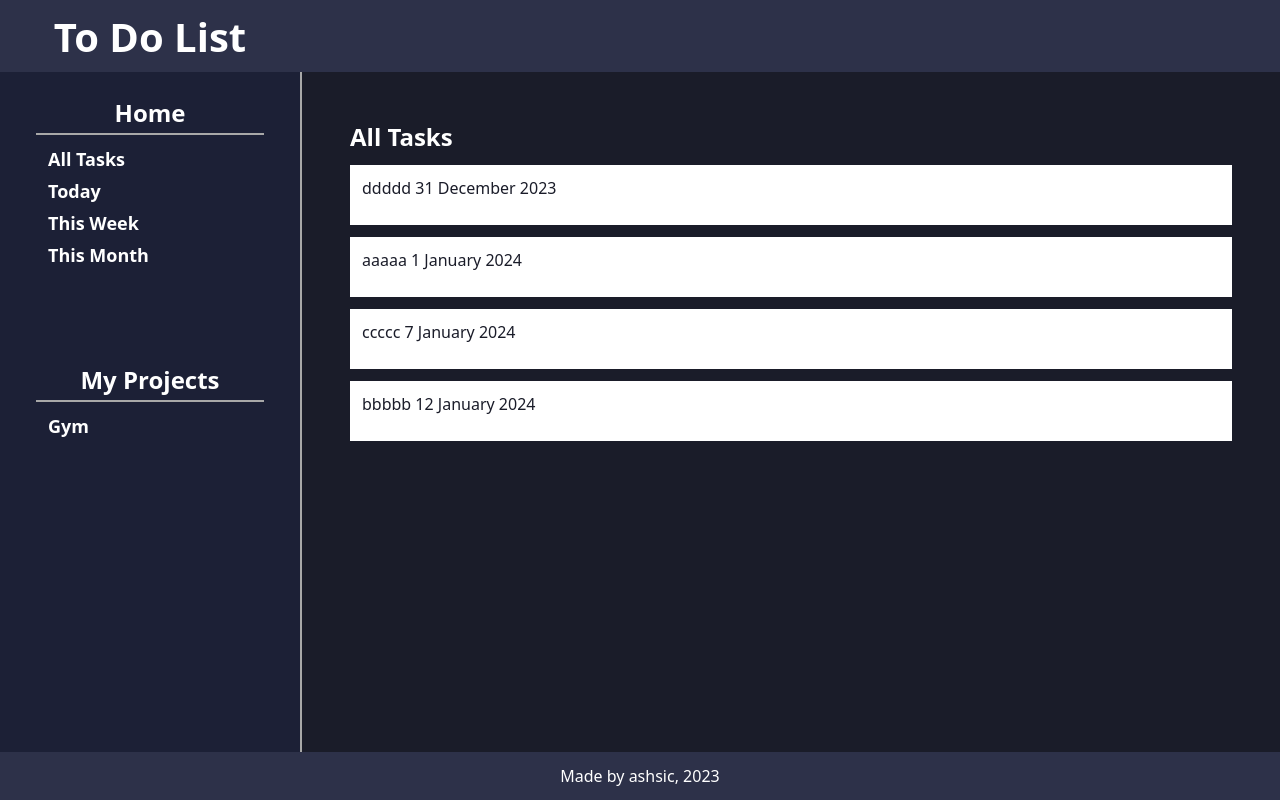
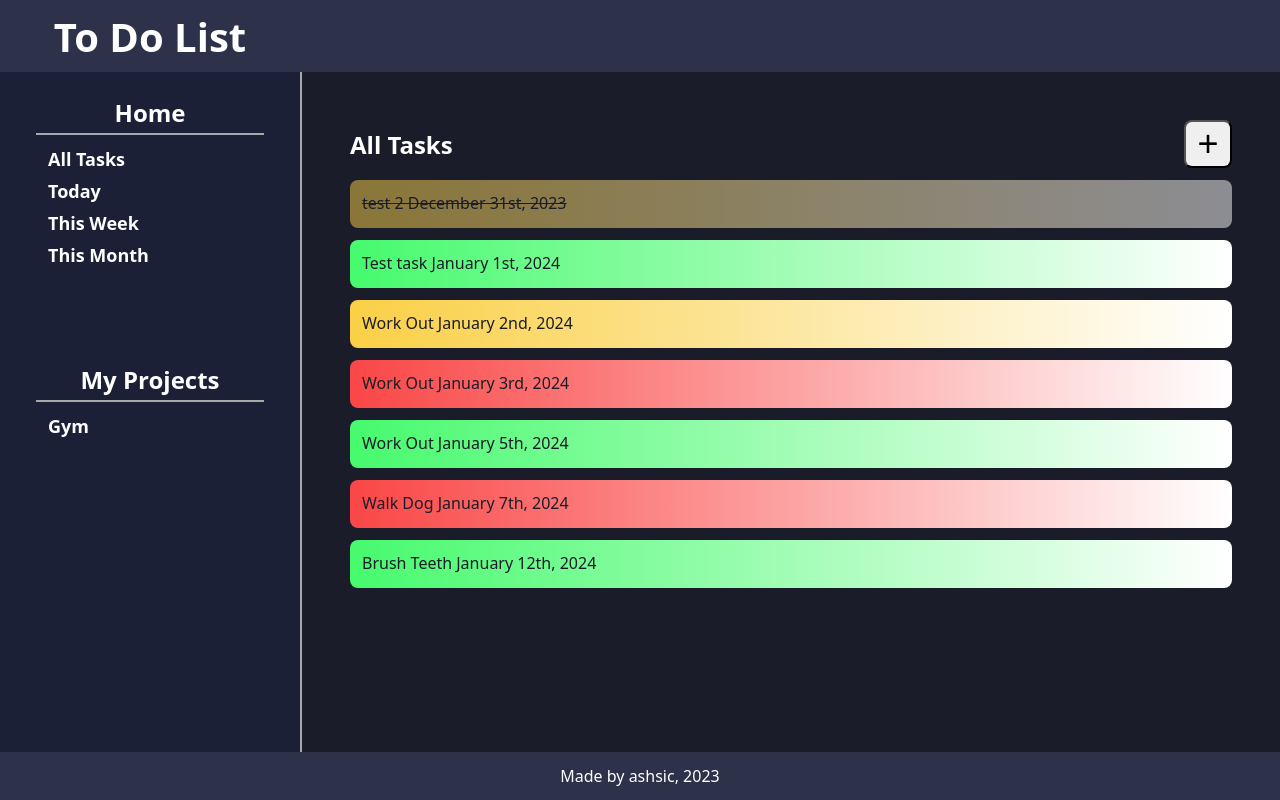
Before and after one commit to ashsic/odin-Todo-List, a website built with webpack: page dist/index.html in a window 1280 px wide. Both pictures are taken after a click on the item "All Tasks". Built offline with nearby package versions, Linux system fonts and the light colour scheme.

Commit message:
All task selection functionality done, more CSS

```diff
--- a/src/DOMHandler.js
+++ b/src/DOMHandler.js
@@ -16,7 +16,10 @@ const appendTasks = function(tasks, appendTo) {
     appendTo.innerHTML = '';
     tasks.forEach((task) => {
         const li = document.createElement('li');
-        li.textContent = `${task.title} ${format(task.dueDate, "d MMMM yyyy")}`;
+        li.setAttribute('id', task.id);
+        li.classList.add(task.priority);
+        li.classList.add(task.completionStatus);
+        li.textContent = `${task.title} ${format(task.dueDate, "MMMM do, yyyy")}`;
         appendTo.appendChild(li);
     });
 }
@@ -27,10 +30,10 @@ const homeListener = function(event) {
     const mainTasks = document.querySelector('.show-tasks');
 
     tasks = tasks.filter((task) => {
-        if (event.target.id == 1) return true;
-        if (event.target.id == 2) return isSameDay(task.dueDate, new Date());
-        if (event.target.id == 3) return isSameWeek(task.dueDate, new Date());
-        if (event.target.id == 4) return isSameMonth(task.dueDate, new Date());
+        if (event.target.value == 1) return true;
+        if (event.target.value == 2) return isSameDay(task.dueDate, new Date());
+        if (event.target.value == 3) return isSameWeek(task.dueDate, new Date());
+        if (event.target.value == 4) return isSameMonth(task.dueDate, new Date());
     });
 
     tasks.sort((a, b) => a.dueDate - b.dueDate);
--- a/src/Todo.js
+++ b/src/Todo.js
@@ -5,16 +5,32 @@ class Todo {
     static tasks = [];
 
     constructor(title = 'New Task', description = 'New Task',
-    dueDate = format(new Date(), "d MMMM yyyy"), priority = 'L', notes = []) {
+    dueDate = format(new Date(), "d MMMM yyyy"), priority = 'L', notes = [], completionStatus = false) {
         this._title = title;
         this._description = description;
         this._dueDate = dueDate;
         this._priority = priority;
         this._notes = notes;
-        this._completionStatus = false;
+        this._completionStatus = completionStatus;
         this._id = ++Todo.counter;
         Todo.tasks.push(this);
 
+    }
+
+    get id() {
+        return this._id;
+    }
+
+    set id(newId) {
+        this._id = newId;
+    }
+
+    get completionStatus() {
+        return this._completionStatus;
+    }
+
+    set completionStatus(newCompletionStatus) {
+        this._completionStatus = newCompletionStatus;
     }
 
     get title() {
--- a/src/index.js
+++ b/src/index.js
@@ -7,19 +7,25 @@ import Project from './Project.js';
 
 import { addHomeListeners, addProjectListeners, pageLoad } from "./DOMHandler.js";
 
-const fest = new Todo('aaaaa', 'new1', new Date(2024, 0, 1));
-const test1 = new Todo('bbbbb', 'new2', new Date(2024, 0, 12));
-const test2 = new Todo('ccccc', 'new3', new Date(2024, 0, 7));
-const lest = new Todo('ddddd', 'new1', new Date());
+const fest = new Todo('Test task', 'Test', new Date(2024, 0, 1));
+const test1 = new Todo('Brush Teeth', 'Use a toothbrush to brush my teeth', new Date(2024, 0, 12));
+const test2 = new Todo('Walk Dog', 'what da dog doin?', new Date(2024, 0, 7), 'H');
+const lest = new Todo('test 2', 'new1', new Date(), 'M', [], true);
 
 console.log(test1);
 
 
 const project1 = new Project();
 
-project1.addTask(fest);
-project1.addTask(test1);
-project1.addTask(test2);
+const workout1 = new Todo('Work Out', 'Chest day', new Date(2024, 0, 2), 'M');
+const workout2 = new Todo('Work Out', 'Leg day', new Date(2024, 0, 3), 'H');
+const workout3 = new Todo('Work Out', 'Shoulders day', new Date(2024, 0, 5), 'L');
+
+project1.addTask(workout1);
+project1.addTask(workout2);
+project1.addTask(workout3);
+
+
 
 
 console.log(Project.projects);
--- a/src/style.css
+++ b/src/style.css
@@ -98,10 +98,45 @@ main li {
     background-color: #ffffff;
     color: #1a1c29;
     margin: 12px 0;
-    height: 36px;
+    height: 24px;
     padding: 12px;
+    border-radius: 8px;
+}
 
+.task-row {
+    display: flex;
+    flex-direction: row;
+    justify-content: space-between;
+    align-items: center;
 }
+
+
+button {
+    color: black;
+    font-size: 36px;
+    width: 48px;
+    height: 48px;
+    border-radius: 8px;
+}
+
+.L {
+    background: linear-gradient(to right, #47fa6e 4px, white  );
+}
+
+.M {
+    background: linear-gradient(to right, #fad047 4px, white  );
+}
+
+.H {
+    background: linear-gradient(to right, #fa4747 4px, white  );
+}
+
+.true {
+    opacity: 0.5;
+    text-decoration: line-through;
+}
+
+
 
 /* ========== footer styles ========== */
 
```
Also changed, not shown: dist/index.html, dist/main.js.
